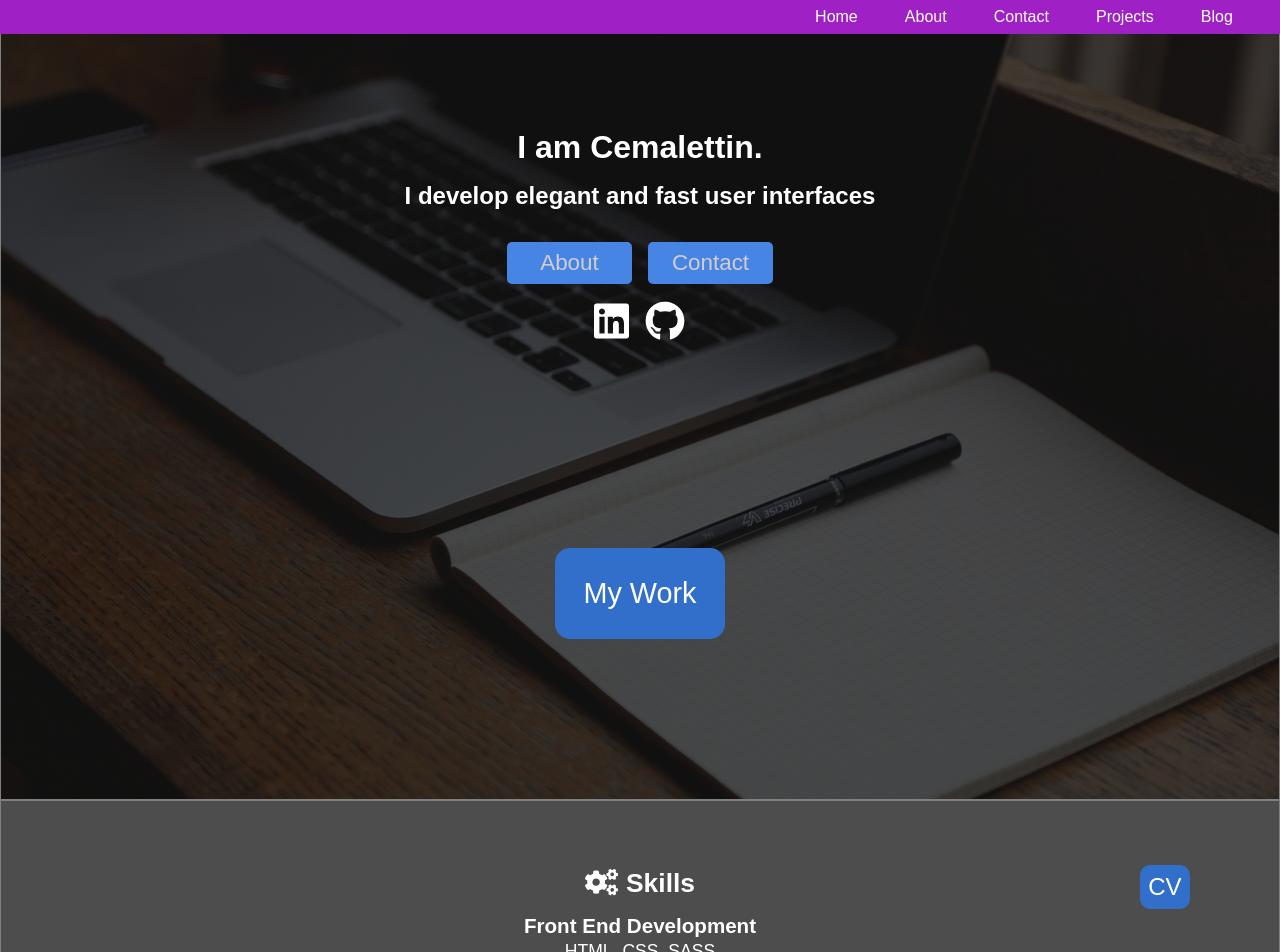
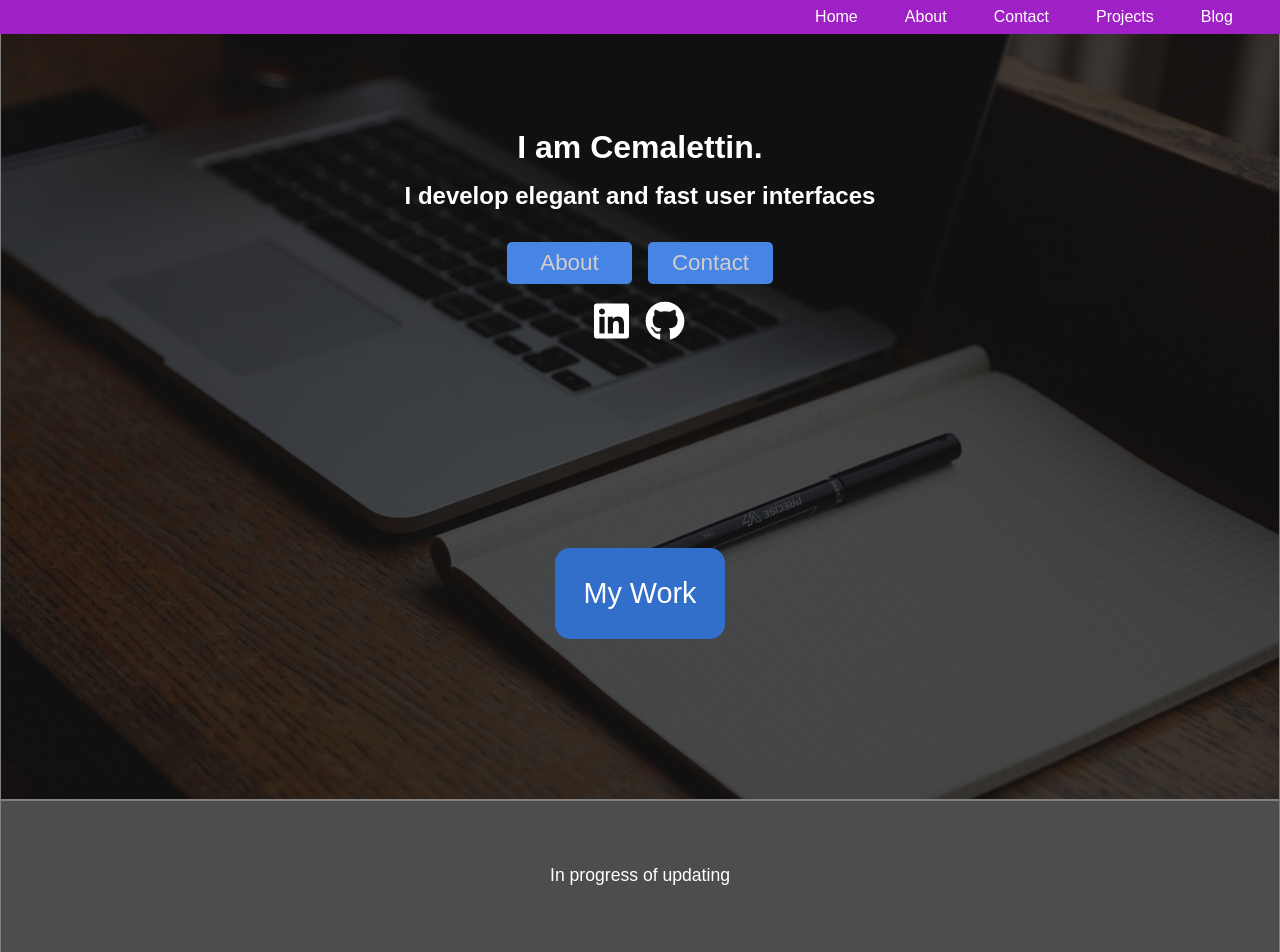
Before and after one commit to cmlttnts/cmlttnts.github.io, a React (Create React App) app: page / in a window 1280 px wide. Shown: the top 952 px of the page. Built offline with nearby package versions, Linux system fonts and the light colour scheme.

Commit message:
Remove not up to date about page

```diff
--- a/src/Components/About/About.tsx
+++ b/src/Components/About/About.tsx
@@ -1,7 +1,7 @@
-import './About.scss';
+import "./About.scss";
+
 // import cemo_small from 'Images/cemo_transparent_small.png';
-
-import React from 'react';
+import React from "react";
 // Define props type
 
 /*
@@ -15,7 +15,8 @@ type PropType= {
 const About = (/* { prop1, prop2 }: PropType */): JSX.Element => {
   return (
     <div className="About MajorSection" id="about">
-      <a className="ctaHomePri" href="cv/cemalettin_tas_cv.pdf">CV</a>
+      <p>In progress of updating</p>
+      {/* <a className="ctaHomePri" href="cv/cemalettin_tas_cv.pdf">CV</a>
       <div className="Skills">
         <h2>
           <i className="fas fa-cogs iconFas"></i>
@@ -77,8 +78,7 @@ const About = (/* { prop1, prop2 }: PropType */): JSX.Element => {
             </tr>
           </tbody>
         </table>
-      </div>
-
+      </div> */}
     </div>
   );
 };
```
Also changed, not shown: 1 other file (tests, documents, lock files or other folders).
